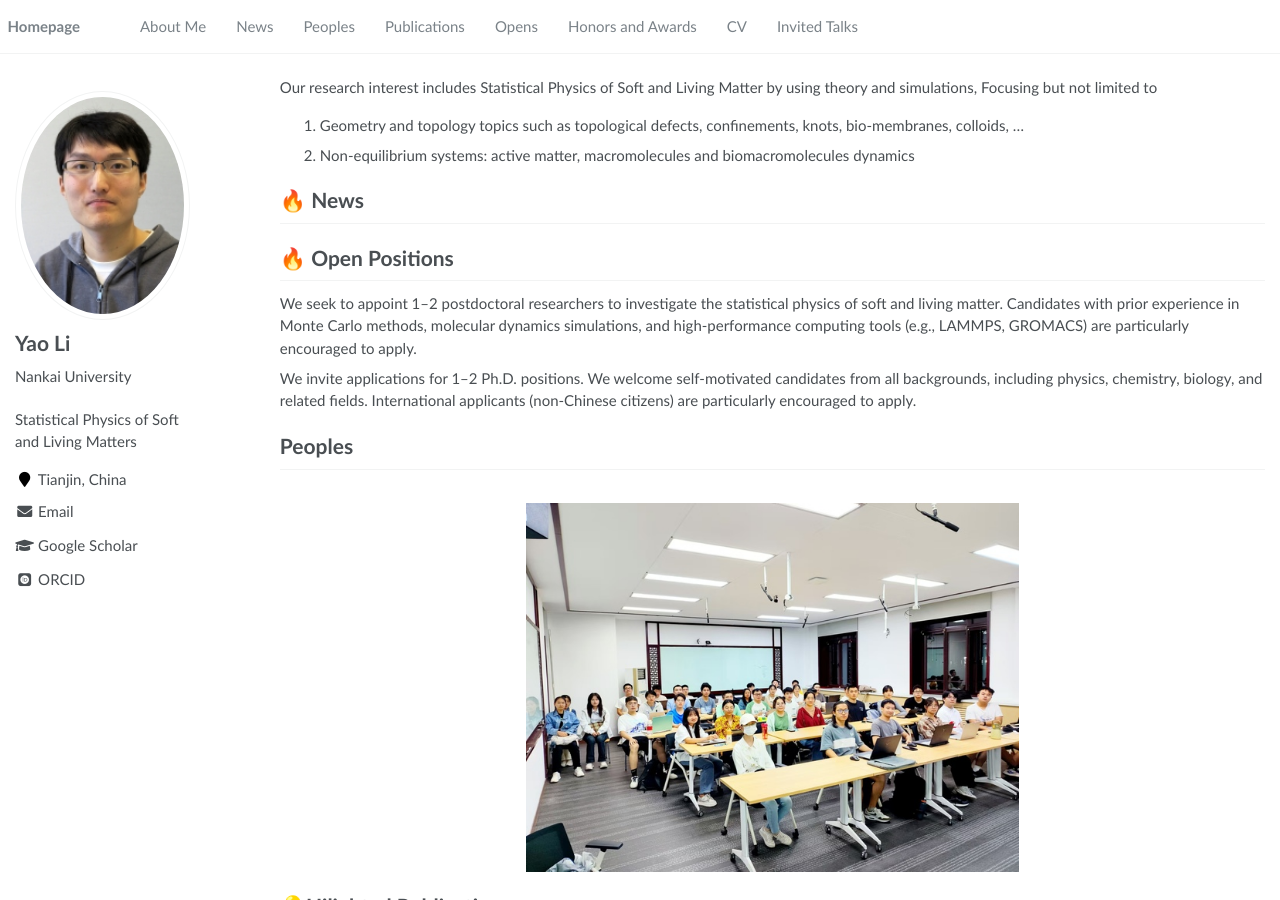
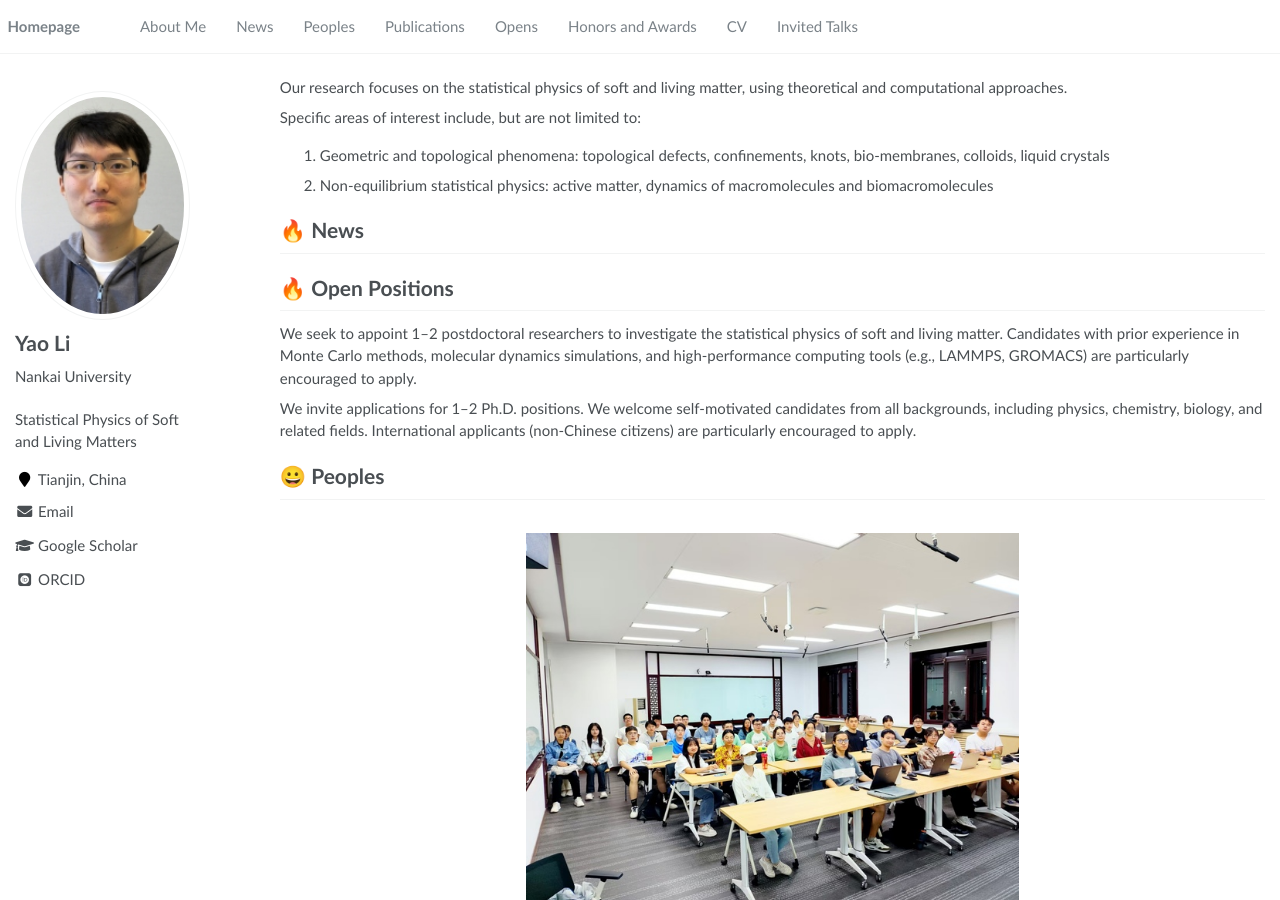
Before and after one commit to lliyao/lliyao.github.io, a Jekyll site: the page built from _pages/about.md, in a window 1280 px wide and 900 px high. Built offline with Jekyll 4.4.1, drawn with Linux system fonts in a browser that asks for light colours; some web fonts are replaced.

Commit message:
Update about.md

```diff
--- a/_pages/about.md
+++ b/_pages/about.md
@@ -17,9 +17,11 @@ redirect_from:
 
 <span class='anchor' id='about-me'></span>
 
-Our research interest includes Statistical Physics of Soft and Living Matter by using theory and simulations, Focusing but not limited to
-1. Geometry and topology topics such as topological defects, confinements, knots, bio-membranes, colloids, ...
-2. Non-equilibrium systems: active matter, macromolecules and biomacromolecules dynamics
+Our research focuses on the statistical physics of soft and living matter, using theoretical and computational approaches.
+
+Specific areas of interest include, but are not limited to:
+1. Geometric and topological phenomena: topological defects, confinements, knots, bio-membranes, colloids, liquid crystals
+2. Non-equilibrium statistical physics: active matter, dynamics of macromolecules and biomacromolecules
 
 # 🔥 News
 
@@ -30,7 +32,7 @@ We seek to appoint 1–2 postdoctoral researchers to investigate the statistical
 We invite applications for 1–2 Ph.D. positions. We welcome self-motivated candidates from all backgrounds, including physics, chemistry, biology, and related fields. International applicants (non-Chinese citizens) are particularly encouraged to apply.
 
 
-# Peoples
+# 😀 Peoples
 
 <p align="center">
     <br>
```
